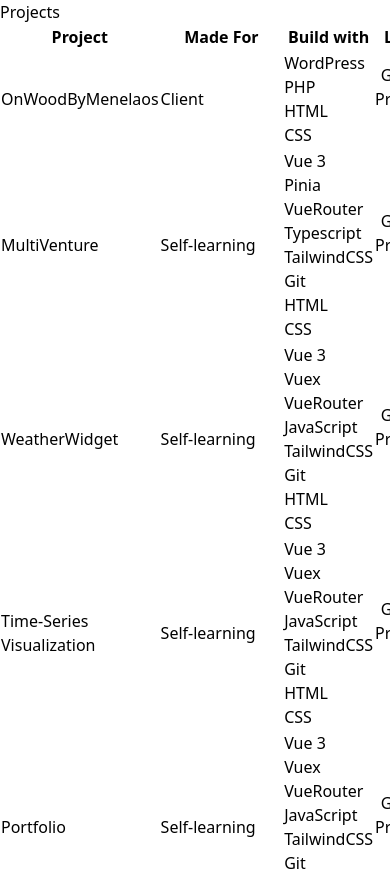
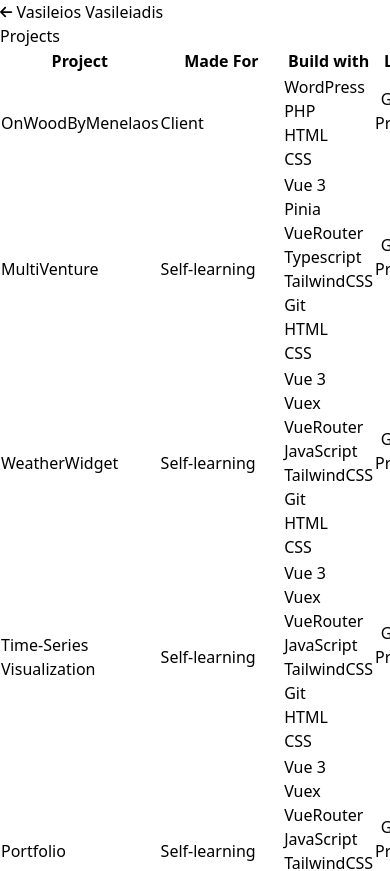
Before and after one commit to vvasileios/Portfolio, a Vue app: page /table in a window 390 px wide. Shown: the top 871 px of the page. Built offline with nearby package versions, Linux system fonts and the light colour scheme.

Commit message:
add back button on table page/correct margin in mobile

```diff
--- a/src/components/MainPanel.vue
+++ b/src/components/MainPanel.vue
@@ -138,6 +138,7 @@
           :link="project.link"
           :list="project.techStack"
         />
+
         <SharedButton :text="'View Full Project Archive'" @click="changePage" />
       </template>
     </content-section>
--- a/src/components/shared/ContentSection.vue
+++ b/src/components/shared/ContentSection.vue
@@ -13,7 +13,10 @@
 </script>
 
 <template>
-  <section class="scroll-mt-16 md:mb-24 lg:mb-36 lg:scroll-mt-24" :id="id">
+  <section
+    class="scroll-mt-16 mb-12 md:mb-24 lg:mb-36 lg:scroll-mt-24"
+    :id="id"
+  >
     <h2 class="mb-5 mt-16 text-slate-200 font-bold uppercase lg:sr-only">
       {{ title }}
     </h2>
--- a/src/components/shared/SharedButton.vue
+++ b/src/components/shared/SharedButton.vue
@@ -3,6 +3,10 @@
   text: {
     type: String,
     default: "",
+  },
+  isBack: {
+    type: Boolean,
+    default: false,
   },
 });
 
@@ -18,8 +22,15 @@
     class="group font-medium text-slate-100 hover:text-teal-300 focus:text-slate-100"
     @click="handleClick"
   >
+    <font-awesome-icon
+      v-if="isBack"
+      :icon="['fas', 'arrow-left']"
+      class="mr-2 transition-transform transform group-hover:-translate-x-2 ease-in-out"
+      size="sm"
+    />
     {{ text }}
     <font-awesome-icon
+      v-if="!isBack"
       :icon="['fas', 'arrow-right']"
       class="ml-2 transition-transform transform group-hover:translate-x-2 ease-in-out"
       size="sm"
--- a/src/pages/ProjectTable.vue
+++ b/src/pages/ProjectTable.vue
@@ -1,9 +1,16 @@
 <script setup>
 import { ref } from "vue";
+import { useRouter } from "vue-router";
 import SharedTable from "@/components/shared/SharedTable.vue";
+import SharedButton from "@/components/shared/SharedButton.vue";
 import { tableContent } from "@/content/texts";
 
+const router = useRouter();
 const tableHeaders = ref(["Project", "Made For", "Build with", "Link"]);
+
+const handleBack = () => {
+  router.push("/");
+};
 </script>
 
 <template>
@@ -11,6 +18,11 @@
     class="mx-auto min-h-screen max-w-screen-xl px-6 py-12 font-sans md:px-12 md:py-20 lg:px-24 lg:py-0 select-none"
   >
     <div class="lg:py-24">
+      <SharedButton
+        :text="'Vasileios Vasileiadis'"
+        is-back
+        @click="handleBack"
+      />
       <h1 class="text-4xl font-bold tracking-tight text-slate-200 sm:text-5xl">
         Projects
       </h1>
```
